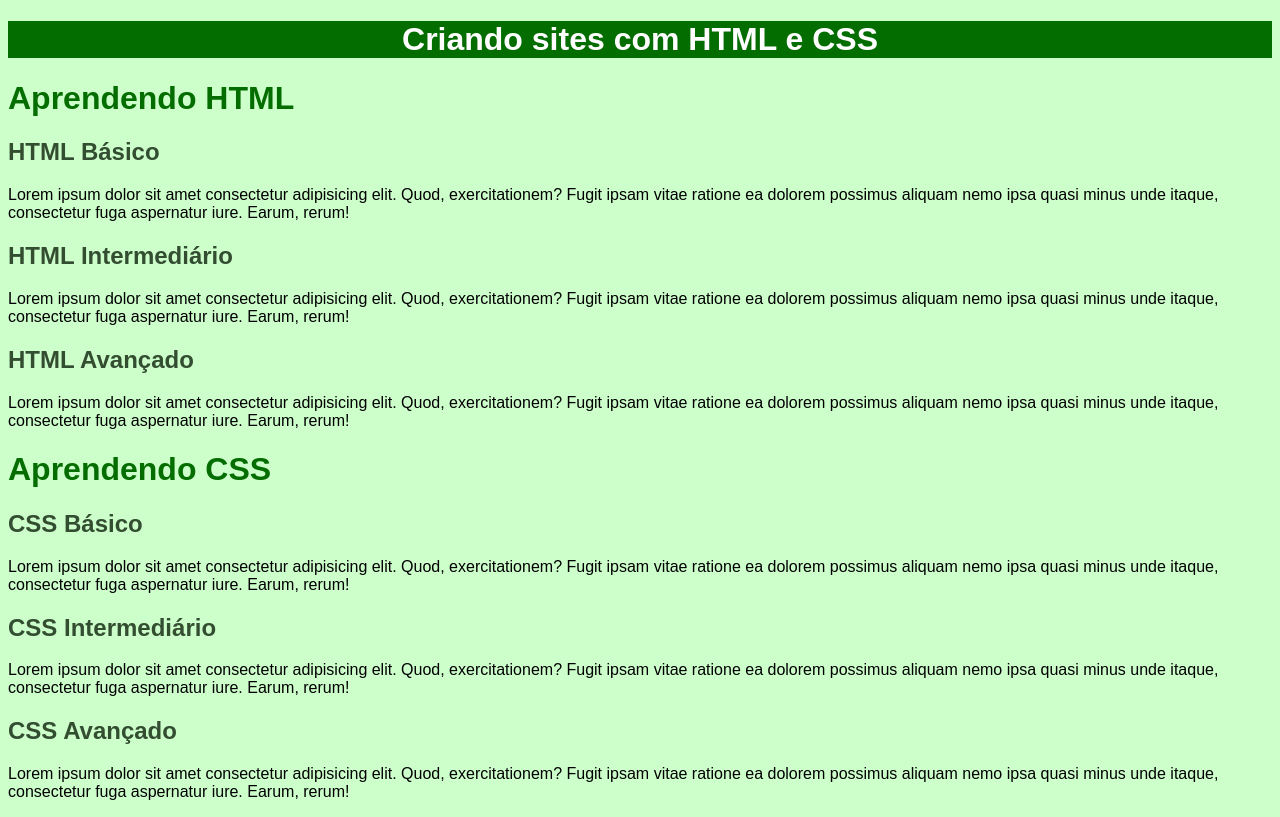
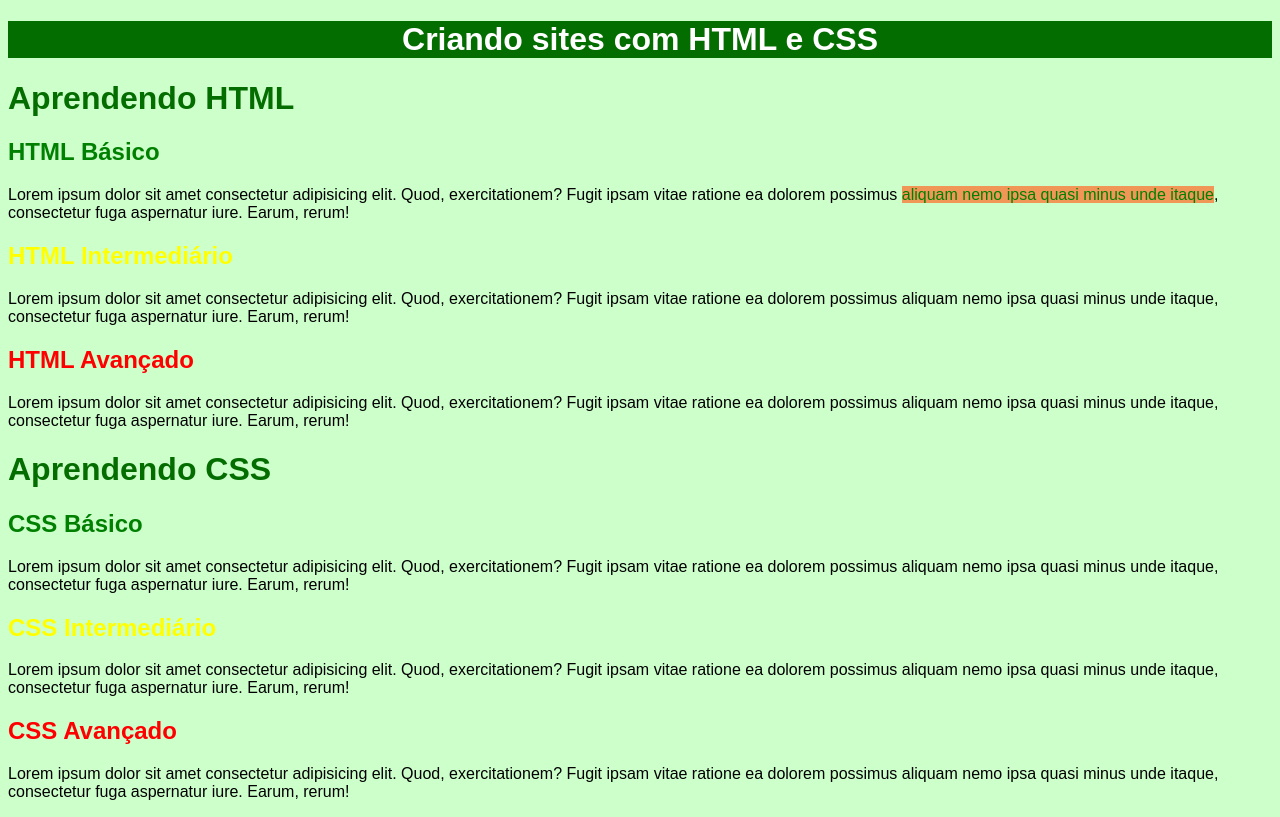
Before and after one commit to Ed1l3udo/cursoemvideo-html-css, a plain HTML site: page exercicios/ex019/seletor01.html in a window 1280 px wide. Drawn offline with Linux system fonts and the light colour scheme.

Commit message:
class e span

```diff
--- a/exercicios/ex019/seletor01.html
+++ b/exercicios/ex019/seletor01.html
@@ -9,18 +9,18 @@
 <body>
     <h1 id="principal">Criando sites com HTML e CSS</h1>
     <h1>Aprendendo HTML</h1>
-    <h2>HTML Básico</h2>
+    <h2 class="basico">HTML Básico</h2>
+    <p>Lorem ipsum dolor sit amet consectetur adipisicing elit. Quod, exercitationem? Fugit ipsam vitae ratione ea dolorem possimus <span class="basico destaque">aliquam nemo ipsa quasi minus unde itaque</span>, consectetur fuga aspernatur iure. Earum, rerum!</p>
+    <h2 class="intermediario">HTML Intermediário</h2>
     <p>Lorem ipsum dolor sit amet consectetur adipisicing elit. Quod, exercitationem? Fugit ipsam vitae ratione ea dolorem possimus aliquam nemo ipsa quasi minus unde itaque, consectetur fuga aspernatur iure. Earum, rerum!</p>
-    <h2>HTML Intermediário</h2>
-    <p>Lorem ipsum dolor sit amet consectetur adipisicing elit. Quod, exercitationem? Fugit ipsam vitae ratione ea dolorem possimus aliquam nemo ipsa quasi minus unde itaque, consectetur fuga aspernatur iure. Earum, rerum!</p>
-    <h2>HTML Avançado</h2>
+    <h2 class="avancado">HTML Avançado</h2>
     <p>Lorem ipsum dolor sit amet consectetur adipisicing elit. Quod, exercitationem? Fugit ipsam vitae ratione ea dolorem possimus aliquam nemo ipsa quasi minus unde itaque, consectetur fuga aspernatur iure. Earum, rerum!</p>
     <h1>Aprendendo CSS</h1>
-    <h2>CSS Básico</h2>
+    <h2 class="basico">CSS Básico</h2>
     <p>Lorem ipsum dolor sit amet consectetur adipisicing elit. Quod, exercitationem? Fugit ipsam vitae ratione ea dolorem possimus aliquam nemo ipsa quasi minus unde itaque, consectetur fuga aspernatur iure. Earum, rerum!</p>
-    <h2>CSS Intermediário</h2>
+    <h2 class="intermediario">CSS Intermediário</h2>
     <p>Lorem ipsum dolor sit amet consectetur adipisicing elit. Quod, exercitationem? Fugit ipsam vitae ratione ea dolorem possimus aliquam nemo ipsa quasi minus unde itaque, consectetur fuga aspernatur iure. Earum, rerum!</p>
-    <h2>CSS Avançado</h2>
+    <h2 class="avancado">CSS Avançado</h2>
     <p>Lorem ipsum dolor sit amet consectetur adipisicing elit. Quod, exercitationem? Fugit ipsam vitae ratione ea dolorem possimus aliquam nemo ipsa quasi minus unde itaque, consectetur fuga aspernatur iure. Earum, rerum!</p>
 </body>
 </html>
--- a/exercicios/ex019/style.css
+++ b/exercicios/ex019/style.css
@@ -23,3 +23,19 @@ h1#principal{
 h2{
     color :rgb(51, 77, 49);
 }
+
+.destaque{
+    background-color: rgb(240, 151, 87);
+}
+
+.basico{
+    color: green;
+}
+
+.intermediario{
+    color: yellow;
+}
+
+.avancado{
+    color: red;
+}
```
